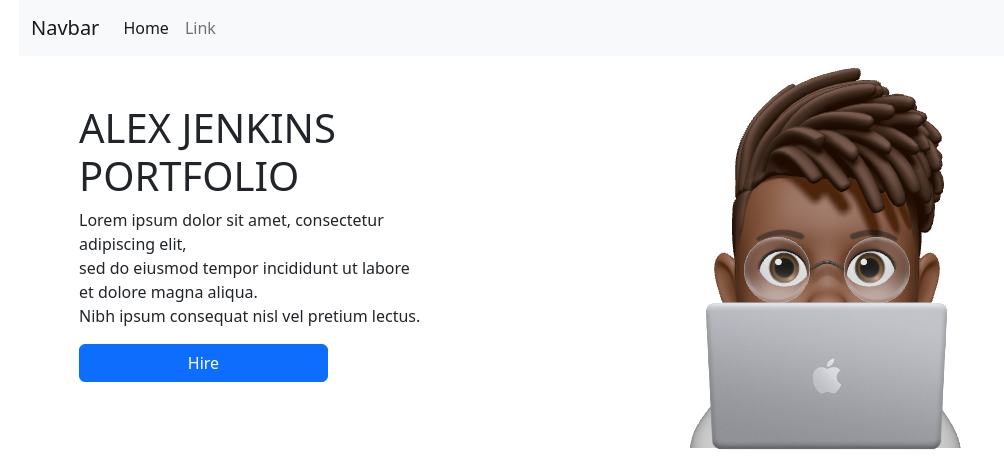
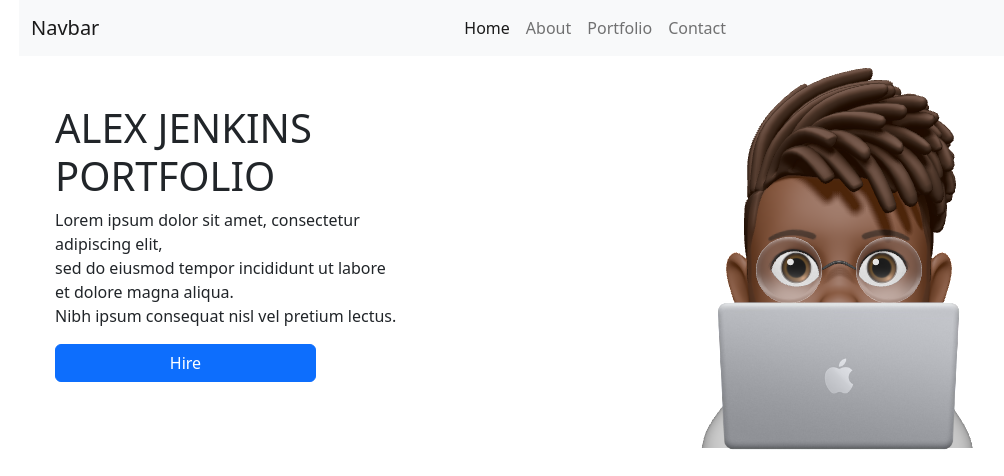
Before and after one commit to AJenkinsSolutions/Porfolio-Website, a Flask app: page / in a window 1280 px wide. Shown: the top 476 px of the page, without its empty margins (87-1091 px from the left). Run offline with Flask 2, Linux system fonts and the light colour scheme.

Commit message:
Fix NavBar Alignment

```diff
--- a/templates/index.html
+++ b/templates/index.html
@@ -6,6 +6,8 @@
 
 <section class="container">
 
+
+
         <div class="container">
       <nav class="navbar navbar-expand-lg bg-light">
   <div class="container-fluid">
@@ -13,20 +15,30 @@
     <button class="navbar-toggler" type="button" data-bs-toggle="collapse" data-bs-target="#navbarSupportedContent" aria-controls="navbarSupportedContent" aria-expanded="false" aria-label="Toggle navigation">
       <span class="navbar-toggler-icon"></span>
     </button>
+
     <div class="collapse navbar-collapse" id="navbarSupportedContent">
-      <ul class="navbar-nav me-auto mb-2 mb-lg-0">
+      <ul class="navbar-nav mx-auto mb-2 mb-lg-0">
         <li class="nav-item">
           <a class="nav-link active" aria-current="page" href="#">Home</a>
         </li>
         <li class="nav-item">
-          <a class="nav-link" href="#">Link</a>
+          <a class="nav-link" href="#">About</a>
+        </li>
+          <li class="nav-item">
+          <a class="nav-link" href="#">Portfolio</a>
+        </li>
+          <li class="nav-item">
+          <a class="nav-link" href="#">Contact</a>
         </li>
       </ul>
 
-    </div>
+
+
   </div>
 </nav>
-        </div>
+            </div>
+            </div>
+
     <div class="container">
 
         <div class="row">
@@ -232,8 +244,11 @@
         </div>
     </div>
 </section>
+
+
 <footer class="container ">
-
+<br>
+<br>
     <h1 class="text-center">This is footer</h1>
 
 </footer>
```
